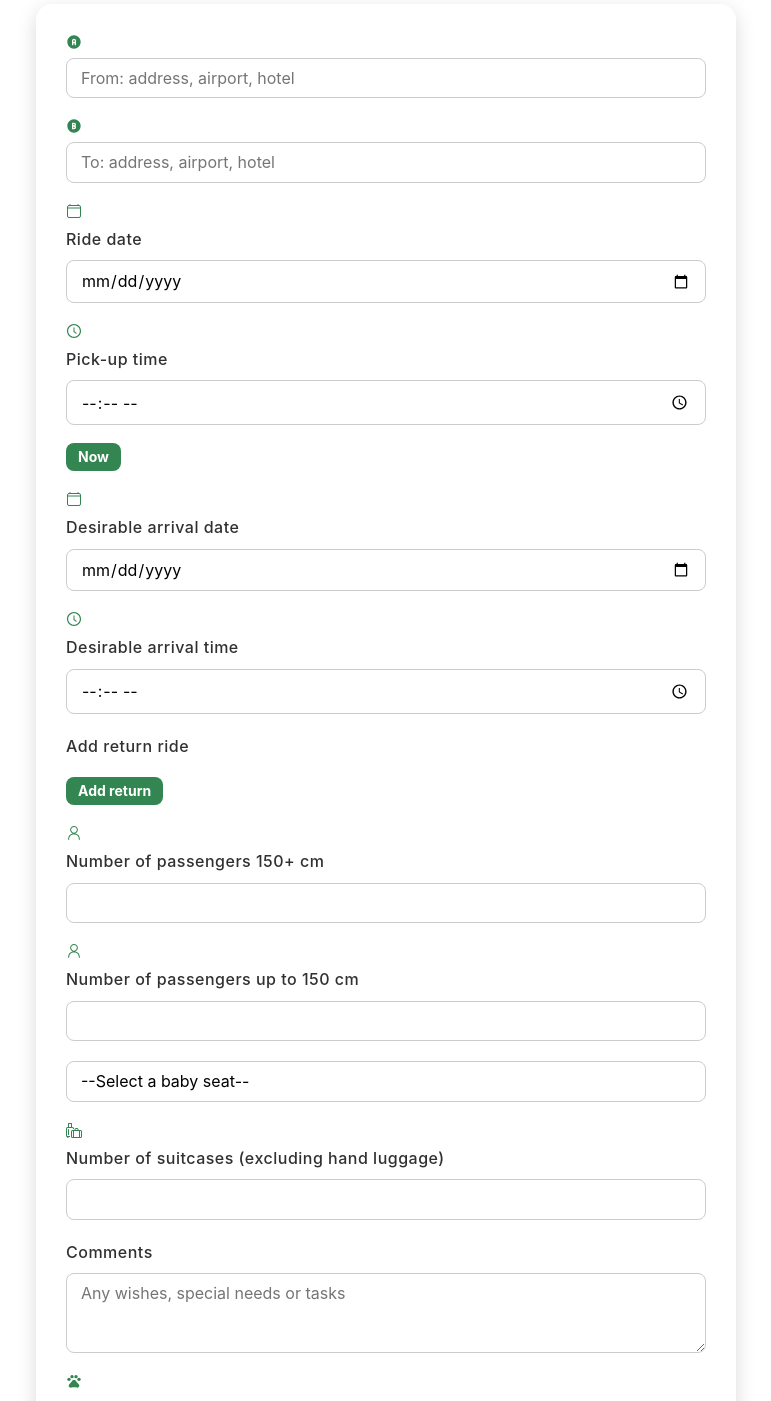
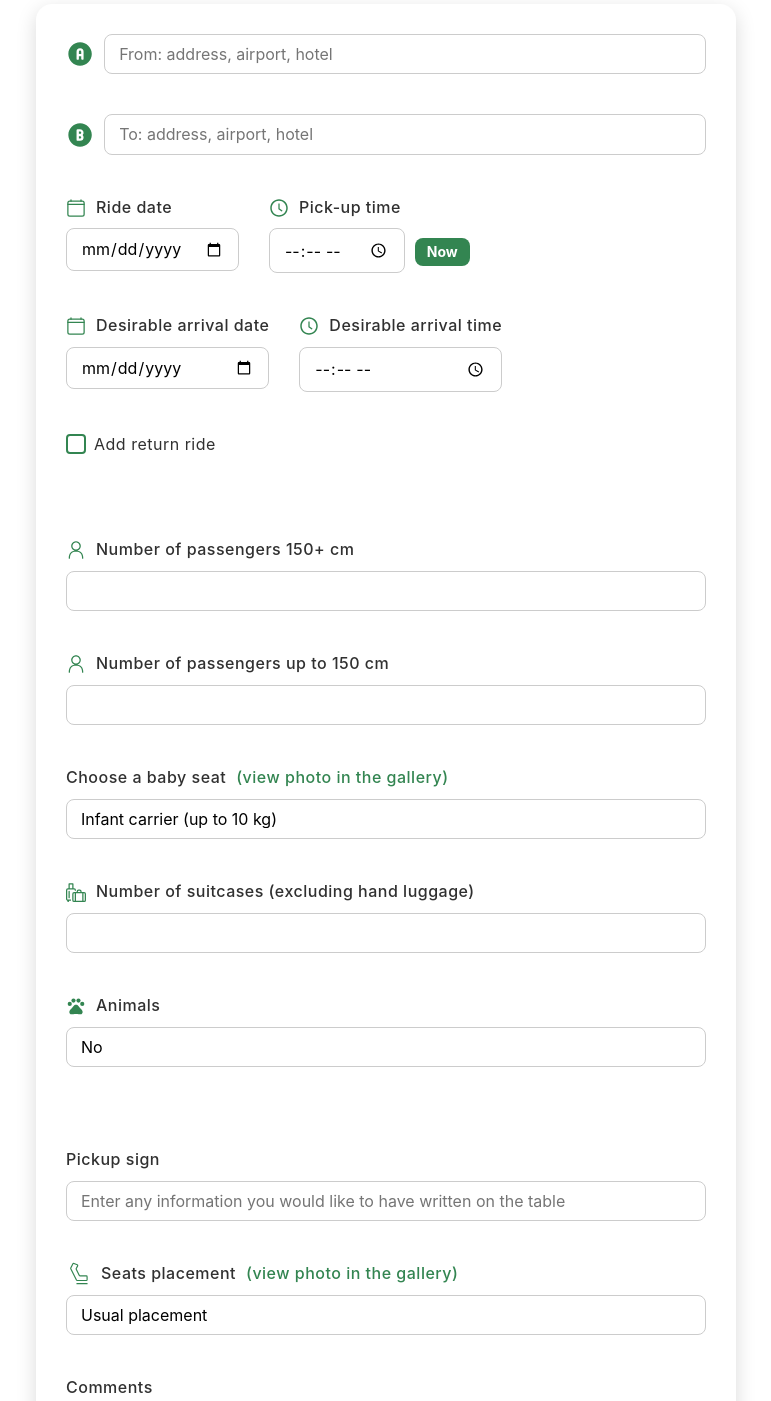
Before and after one commit to AliceMozyrko/tourer-app, a React (Vite) app: page /book in a window 1280 px wide. Shown: the part 220-1621 px from the top of the page, without its empty margins (254-1025 px from the left). Built offline with nearby package versions, Linux system fonts and the light colour scheme.

Commit message:
booking form start

```diff
--- a/src/components/BookForm/BookForm.jsx
+++ b/src/components/BookForm/BookForm.jsx
@@ -2,6 +2,7 @@ import { Form, Field, Formik, ErrorMessage } from "formik";
 import * as Yup from "yup";
 import toast from "react-hot-toast";
 import { HashLink } from "react-router-hash-link";
+import { useState } from "react";
 
 import { TbCircleLetterAFilled, TbCircleLetterBFilled } from "react-icons/tb";
 import { IoCalendarClearOutline } from "react-icons/io5";
@@ -10,10 +11,20 @@ import { RxPerson } from "react-icons/rx";
 import { BsLuggage } from "react-icons/bs";
 import { MdOutlinePets } from "react-icons/md";
 import { PiSeatLight } from "react-icons/pi";
+import { FaWhatsapp, FaViber, FaTelegram } from "react-icons/fa";
+import { SiSignal, SiWechat } from "react-icons/si";
 
 import css from "./BookForm.module.css";
 
+
+const PHONE = "+380638717366";
+
 const BookForm = () => {
+
+  const [isModalOpen, setIsModalOpen] = useState(false);
+  const [formData, setFormData] = useState(null);
+
+
   const initialValues = {
     departure: "",
     destination: "",
@@ -59,7 +70,7 @@ const BookForm = () => {
     kids: Yup.number()
       .typeError("Enter a number")
       .min(0, "Cannot be negative")
-      .required("Number of adults is required"),
+      .required("Number is required"),
     babySeats: Yup.string().nullable().required("Choose a baby seat"),
     suitcases: Yup.number()
       .typeError("Enter a number")
@@ -81,10 +92,55 @@ const BookForm = () => {
     seats: Yup.string().oneOf(["usual", "face"]).required(),
   });
 
-  const handleSubmit = (values, options) => {
-    console.log(values);
-    toast.success("Form submitted!");
-    options.resetForm();
+  const handleSubmit = (values) => {
+  setFormData(values);
+  setIsModalOpen(true);
+  toast.success("Almost done! Choose a messenger 👇");
+  // resetForm();
+};
+
+  const formatMessage = (data) => {
+    return `🚖 New Booking Request:
+    From: ${data.departure}
+    To: ${data.destination}
+    Departure: ${data.departureDate} ${data.departureTime}
+    ${data.returnRide ? `Return: ${data.returnDate} ${data.returnTime}` : ""}
+    Adults: ${data.adults}, Kids: ${data.kids}
+    Baby seat: ${data.babySeats}
+    Suitcases: ${data.suitcases}
+    Animals: ${data.animals}${data.animals === "yes" ? ` (${data.animalType}, ${data.animalWeight}kg)` : ""}
+    Seats: ${data.seats}
+    Pickup sign: ${data.pickupSign || "—"}
+    Comments: ${data.info || "—"}`;
+  };
+
+  const handleMessengerClick = (type) => {
+    if (!formData) return;
+    const text = encodeURIComponent(formatMessage(formData));
+
+    let url = "";
+    switch (type) {
+      case "whatsapp":
+        url = `https://wa.me/${PHONE}?text=${text}`;
+        break;
+      case "viber":
+        url = `viber://chat?number=${PHONE}&text=${text}`;
+        break;
+      case "telegram":
+        // url = `https://t.me/share/url?url=&text=${text}`;
+        url = `https://t.me/MozyrkoYevhen`
+        break;
+      case "signal":
+        url = `sgnl://send?phone=${PHONE}&text=${text}`;
+        break;
+      case "wechat":
+        toast("WeChat sharing is limited. Copy text manually.");
+        return;
+      default:
+        return;
+    }
+    window.open(url, "_blank");
+    setIsModalOpen(false);
   };
 
   return (
@@ -98,7 +154,8 @@ const BookForm = () => {
           <Form className={css.container} autoComplete="off">
             {/* Departure */}
             <label className={css.label}>
-              <TbCircleLetterAFilled />
+              <div>
+                <TbCircleLetterAFilled size={30}/>
                 <Field name="departure">
                   {({ field, meta }) => (
                     <input
@@ -112,11 +169,13 @@ const BookForm = () => {
                   )}
                 </Field>
                 <ErrorMessage name="departure" className={css.error} component="div" />
+              </div>
             </label>
 
             {/* Destination */}
             <label className={css.label}>
-              <TbCircleLetterBFilled />
+              <div>
+                <TbCircleLetterBFilled size={30}/>
                 <Field name="destination">
                   {({ field, meta }) => (
                     <input
@@ -130,11 +189,13 @@ const BookForm = () => {
                   )}
                 </Field>
                 <ErrorMessage name="destination" className={css.error} component="div" />
+              </div>
             </label>
 
+            <div className={css.dateTime}>
             {/* Departure Date & Time */}
             <label className={css.label}>
-              <IoCalendarClearOutline /> Ride date
+              <div><IoCalendarClearOutline size={20}/> Ride date</div>
               <Field name="departureDate">
                 {({ field, meta }) => (
                   <input
@@ -150,7 +211,8 @@ const BookForm = () => {
             </label>
 
             <label className={css.label}>
-              <AiOutlineClockCircle /> Pick-up time
+              <div><AiOutlineClockCircle size={20} /> Pick-up time</div>
+              <div>
               <Field name="departureTime">
                 {({ field, meta }) => (
                   <input
@@ -175,11 +237,14 @@ const BookForm = () => {
                 Now
               </button>
                 <ErrorMessage name="departureTime" className={css.error} component="div" />
+              </div>
               </label>
+            </div>
 
+            <div className={css.dateTime}>
             {/* Desirable arrival date & time */}
             <label className={css.label}>
-              <IoCalendarClearOutline /> Desirable arrival date
+              <div><IoCalendarClearOutline size={20}/> Desirable arrival date</div>
               <Field name="desirableDate">
                 {({ field, meta }) => (
                   <input
@@ -195,7 +260,7 @@ const BookForm = () => {
             </label>
 
             <label className={css.label}>
-              <AiOutlineClockCircle /> Desirable arrival time
+              <div><AiOutlineClockCircle size={20}/> Desirable arrival time</div>
               <Field name="desirableTime">
                 {({ field, meta }) => (
                   <input
@@ -209,22 +274,24 @@ const BookForm = () => {
               </Field>
               <ErrorMessage name="desirableTime" className={css.error} component="div" />
               </label>
+            </div>
 
             {/* Return ride */}
-            <label className={css.label}>
-              Add return ride
-              <button
-                type="button"
-                onClick={() => setFieldValue("returnRide", !values.returnRide)}
-              >
-                {values.returnRide ? "Remove return" : "Add return"}
-              </button>
+            <label className={css.returnLabel}>
+              <input
+                type="checkbox"
+                className={css.returnCheckbox}
+                checked={values.returnRide}
+                onChange={() => setFieldValue("returnRide", !values.returnRide)}
+              />
+              <span className={css.returnText}>Add return ride</span>
             </label>
 
+            <div className={css.dateTime}>
             {values.returnRide && (
               <>
                 <label className={css.label}>
-                  <IoCalendarClearOutline /> Return date
+                  <div><IoCalendarClearOutline size={20}/> Return date</div>
                   <Field name="returnDate">
                     {({ field, meta }) => (
                       <input
@@ -240,7 +307,7 @@ const BookForm = () => {
                 </label>
 
                 <label className={css.label}>
-                  <AiOutlineClockCircle /> Return time
+                  <div><AiOutlineClockCircle size={20}/> Return time</div>
                   <Field name="returnTime">
                     {({ field, meta }) => (
                       <input
@@ -256,10 +323,11 @@ const BookForm = () => {
                 </label>
               </>
             )}
+            </div>
 
             {/* Passengers */}
             <label className={css.label}>
-              <RxPerson /> Number of passengers 150+ cm
+              <div><RxPerson size={20}/> Number of passengers 150+ cm</div>
               <Field name="adults">
                 {({ field, meta }) => (
                   <input
@@ -275,7 +343,7 @@ const BookForm = () => {
             </label>
 
             <label className={css.label}>
-              <RxPerson /> Number of passengers up to 150 cm
+              <div><RxPerson size={20}/> Number of passengers up to 150 cm</div>
               <Field name="kids">
                 {({ field, meta }) => (
                   <input
@@ -292,6 +360,11 @@ const BookForm = () => {
 
             {/* Baby seats */}
             <label className={css.label}>
+              <div>
+                Choose a baby seat
+                <HashLink smooth to="/#car">(view photo in the gallery)</HashLink>
+              </div>
+
               <Field name="babySeats">
                 {({ field, meta }) => (
                   <select
@@ -300,10 +373,10 @@ const BookForm = () => {
                       meta.touched && meta.error ? css.errorField : ""
                     }`}
                   >
-                    <option value="">--Select a baby seat--</option>
                     <option value="infant">Infant carrier (up to 10 kg)</option>
                     <option value="child">Convertible seat (10–21 kg)</option>
                     <option value="booster">Booster seat (22–36 kg)</option>
+                    <option value="no">No need</option>
                   </select>
                 )}
               </Field>
@@ -312,7 +385,7 @@ const BookForm = () => {
 
             {/* Luggage */}
             <label className={css.label}>
-              <BsLuggage /> Number of suitcases (excluding hand luggage)
+              <div><BsLuggage size={20}/> Number of suitcases (excluding hand luggage)</div>
               <Field name="suitcases">
                 {({ field, meta }) => (
                   <input
@@ -327,26 +400,9 @@ const BookForm = () => {
               <ErrorMessage name="suitcases" className={css.error} component="div" />
             </label>
 
-            {/* Comments */}
-            <label className={css.label}>
-              Comments
-              <Field name="info">
-                {({ field, meta }) => (
-                  <textarea
-                    {...field}
-                    className={`${css.field} ${
-                      meta.touched && meta.error ? css.errorField : ""
-                    }`}
-                    placeholder="Any wishes, special needs or tasks"
-                  />
-                )}
-              </Field>
-              <ErrorMessage name="info" className={css.error} component="div" />
-            </label>
-
             {/* Animals */}
             <label className={css.label}>
-              <MdOutlinePets /> Animals
+              <div><MdOutlinePets size={20}/> Animals</div>
               <Field name="animals">
                 {({ field, meta }) => (
                   <select
@@ -363,10 +419,11 @@ const BookForm = () => {
               <ErrorMessage name="animals" className={css.error} component="div" />
             </label>
 
+            <div className={css.dateTime}>
             {values.animals === "yes" && (
               <>
                 <label className={css.label}>
-                  Breed
+                  Type (dog,cat...)
                   <Field name="animalType">
                     {({ field, meta }) => (
                       <input
@@ -398,6 +455,7 @@ const BookForm = () => {
                 </label>
               </>
               )}
+            </div>
 
             {/* Pickup sign */}
             <label className={css.label}>
@@ -419,10 +477,10 @@ const BookForm = () => {
 
             {/* Seats */}
             <label className={css.label}>
-              <PiSeatLight /> Seats placement
-              <HashLink smooth to="/#car">
-                (click here to know more)
-              </HashLink>
+              <div>
+                <PiSeatLight size={25} /> Seats placement
+                <HashLink smooth to="/#car">(view photo in the gallery)</HashLink>
+                </div>
               <Field name="seats">
                 {({ field, meta }) => (
                   <select
@@ -439,13 +497,59 @@ const BookForm = () => {
               <ErrorMessage name="seats" className={css.error} component="div" />
             </label>
 
+            {/* Comments */}
+            <label className={css.label}>
+              Comments
+              <Field name="info">
+                {({ field, meta }) => (
+                  <textarea
+                    {...field}
+                    className={`${css.field} ${
+                      meta.touched && meta.error ? css.errorField : ""
+                    }`}
+                    placeholder="Any wishes, special needs or tasks"
+                  />
+                )}
+              </Field>
+              <ErrorMessage name="info" className={css.error} component="div" />
+            </label>
+
             {/* Submit */}
             <button type="submit" className={css.submitBtn}>
-              Book
+              BOOK
             </button>
           </Form>
         )}
       </Formik>
+
+      {/* Modal */}
+      {isModalOpen && (
+        <div className={css.modalOverlay}>
+          <div className={css.modal}>
+            <h3>Send booking via messenger:</h3>
+            <div className={css.messengerRow}>
+              <a onClick={() => handleMessengerClick("whatsapp")}>
+                <FaWhatsapp size={40} color="#25D366" />
+              </a>
+              <a onClick={() => handleMessengerClick("viber")}>
+                <FaViber size={40} color="#665CAC" />
+              </a>
+              <a onClick={() => handleMessengerClick("telegram")}>
+                <FaTelegram size={40} color="#0088cc" />
+              </a>
+              <a onClick={() => handleMessengerClick("signal")}>
+                <SiSignal size={40} color="#3A76F0" />
+              </a>
+              <a onClick={() => handleMessengerClick("wechat")}>
+                <SiWechat size={40} color="#7BB32E" />
+              </a>
+            </div>
+            <button className={css.closeBtn} onClick={() => setIsModalOpen(false)}>
+              Cancel
+            </button>
+          </div>
+        </div>
+      )}
     </div>
   );
 };
--- a/src/components/BookForm/BookForm.module.css
+++ b/src/components/BookForm/BookForm.module.css
@@ -1,7 +1,7 @@
 .container {
   display: flex;
   flex-direction: column;
-  gap: 20px;
+  gap: 40px;
   width: 700px;
   margin: 0 auto;
   padding: 30px;
@@ -9,6 +9,48 @@
   border-radius: 16px;
   box-shadow: 0 6px 20px rgba(0, 0, 0, 0.15);
   color: rgba(0, 0, 0, 0.81);
+  margin-bottom: 40px;
+}
+
+.dateTime{
+  display: flex;
+  gap: 30px;
+}
+.returnLabel {
+  display: flex;
+  align-items: center;
+  gap: 8px;
+  cursor: pointer;
+  font-size: 16px;
+  color: rgba(0, 0, 0, 0.81);
+}
+
+.returnCheckbox {
+  appearance: none;
+  width: 20px;
+  height: 20px;
+  border: 2px solid #338551;
+  border-radius: 4px;
+  display: inline-block;
+  position: relative;
+  cursor: pointer;
+}
+
+.returnCheckbox:checked {
+  background-color: #ff6e25;
+  border-color: #ff6e25;
+}
+
+.returnCheckbox:checked::after {
+  content: "✔";
+  color: white;
+  font-size: 14px;
+  position: absolute;
+  left: 2px;
+}
+
+.returnText {
+  user-select: none;
 }
 
 .label {
@@ -20,6 +62,7 @@
 }
 
 .field {
+  width: 100%;
   padding: 10px 14px;
   border-radius: 8px;
   border: 1px solid #ccc;
@@ -29,8 +72,8 @@
 
 .field:focus {
   outline: none;
-  border-color: #ff6e25;
-  box-shadow: 0 0 6px rgba(255, 110, 37, 0.5);
+  border-color: #338551;;
+  box-shadow: 0 0 6px #33855145;
 }
 
 .errorField {
@@ -52,7 +95,6 @@ select.field {
 
 textarea.field {
   min-height: 80px;
-  resize: vertical;
 }
 
 button {
@@ -77,6 +119,7 @@ button:hover {
   margin-top: 20px;
   width: 150px;
   text-align: center;
+  align-self: center;
 }
 
 .submitBtn:hover {
@@ -85,7 +128,6 @@ button:hover {
 }
 
 label svg {
-  margin-right: 8px;
   color: #338551;
   vertical-align: middle;
 }
--- a/src/components/OurCar/OurCar.jsx
+++ b/src/components/OurCar/OurCar.jsx
@@ -13,7 +13,7 @@ import css from "./OurCar.module.css";
 const photos = [
   { src: "/img/photos/IMG_20240702_164148-min.jpg", alt: "front-view", description: "Front view of the car" },
   { src: "/img/photos/IMG_20210604_160608-min.jpg", alt: "4-4", description: "4x4" },
-  { src: "/img/photos/IMG_20220223_100816_1-min.jpg", alt: "seats", description: "Baby seats" },
+  { src: "/img/photos/IMG_20220223_100816_1-min.jpg", alt: "baby-seats", description: "Baby seats" },
   { src: "/img/photos/IMG_20240729_163145-min.jpg", alt: "norm-seats-placement", description: "Usual seats placement" },
   { src: "/img/photos/IMG_20210701_183906_1-min.jpg", alt: "face-to-face", description: "Face-to-face seating" },
   { src: "/img/photos/IMG_20210701_114923-min.jpg", alt: "trunk", description: "Trunk space" },
```
Lines whose indentation alone changed are shown as unchanged.
